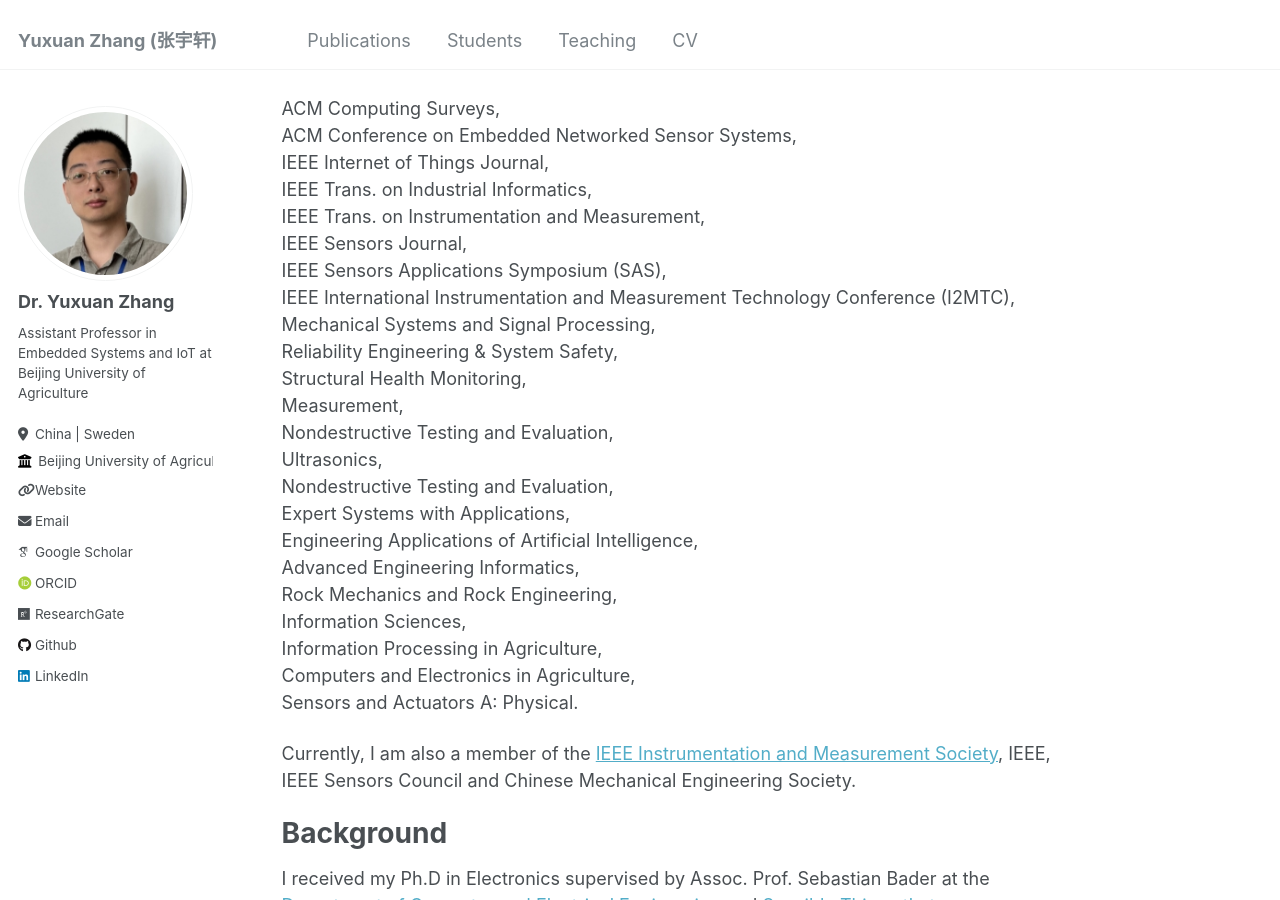
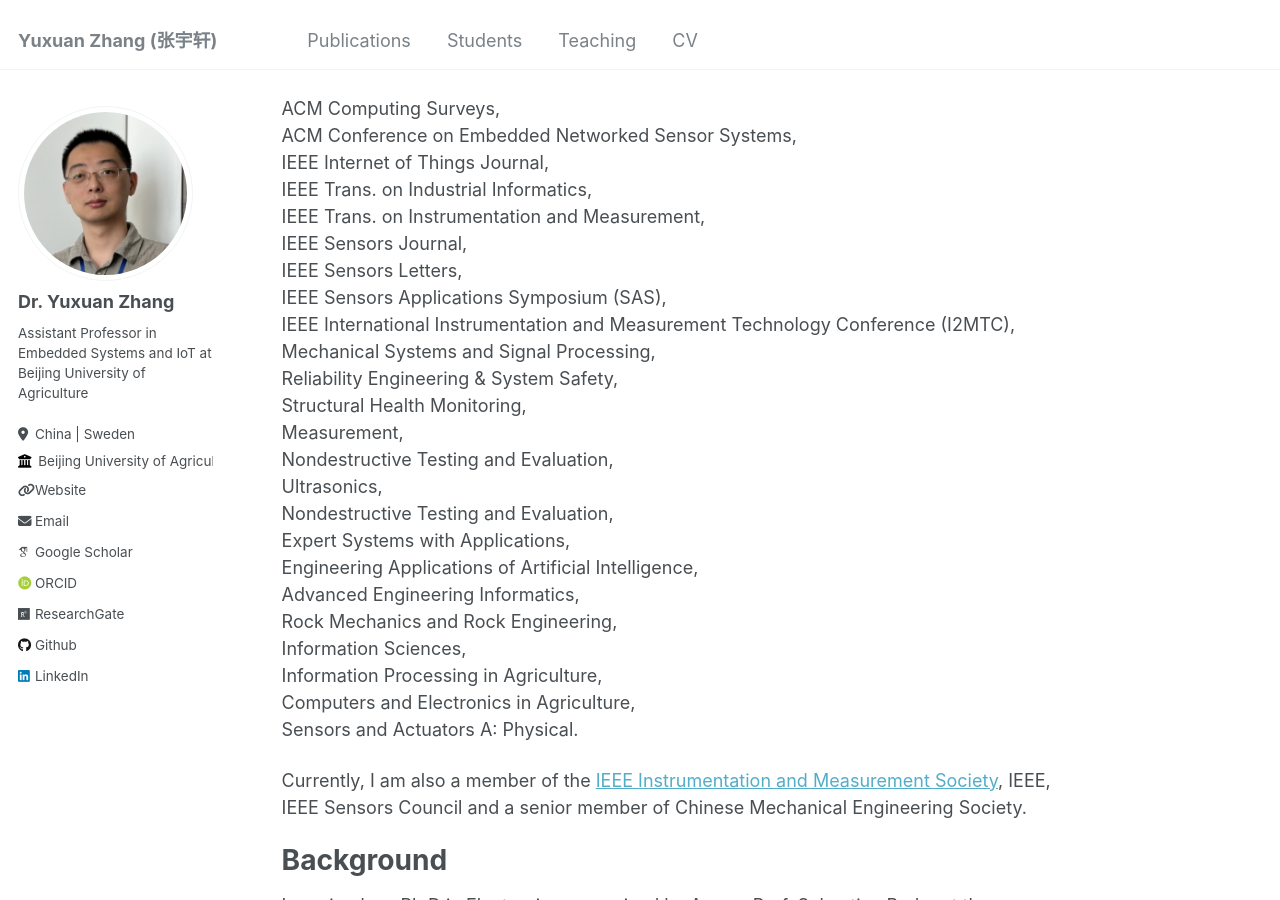
Before and after one commit to YuxuanZhang-96/YuxuanZhang-96.github.io, a Jekyll site: the page built from _pages/about.md, in a window 1280 px wide and 900 px high, scrolled down 548 px. Built offline with Jekyll 4.4.1, drawn with Linux system fonts in a browser that asks for light colours; some web fonts are replaced.

Commit message:
Update about.md

```diff
--- a/_pages/about.md
+++ b/_pages/about.md
@@ -22,6 +22,7 @@ IEEE Internet of Things Journal,  <br>
 IEEE Trans. on Industrial Informatics,  <br>
 IEEE Trans. on Instrumentation and Measurement,  <br>
 IEEE Sensors Journal,  <br>
+IEEE Sensors Letters, <br>
 IEEE Sensors Applications Symposium (SAS), <br>
 IEEE International Instrumentation and Measurement Technology Conference (I2MTC), <br>
 Mechanical Systems and Signal Processing,  <br>
@@ -40,7 +41,7 @@ Information Processing in Agriculture,  <br>
 Computers and Electronics in Agriculture,  <br>
 Sensors and Actuators A: Physical.
 
-Currently, I am also a member of the [IEEE Instrumentation and Measurement Society](https://ieee-ims.org/), IEEE, IEEE Sensors Council and Chinese Mechanical Engineering Society.
+Currently, I am also a member of the [IEEE Instrumentation and Measurement Society](https://ieee-ims.org/), IEEE, IEEE Sensors Council and a senior member of Chinese Mechanical Engineering Society.
 
 Background
 ======
```
